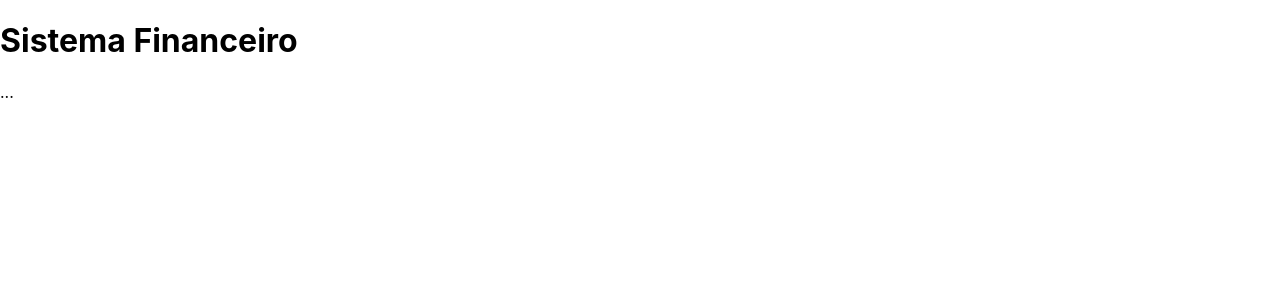
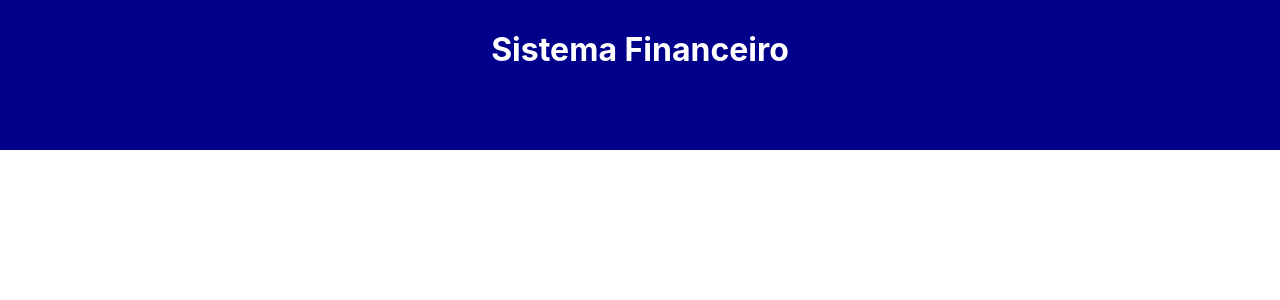
Before and after one commit to Leandro-Pinho/expense-tracker, a React (Create React App) app: page / in a window 1280 px wide. Shown: the top 300 px of the page. Built offline with nearby package versions, Linux system fonts and the light colour scheme.

Commit message:
create data items

```diff
--- a/src/App.styles.ts
+++ b/src/App.styles.ts
@@ -2,8 +2,21 @@ import styled from "styled-components";
 
 export const Container = styled.div``;
 
-export const Header = styled.div``;
+export const Header = styled.div`
+   background-color: darkblue;
+   height: 150px;
+   text-align: center;
+`;
 
-export const HeaderText = styled.h1``;
+export const HeaderText = styled.h1`
+   margin: 0;
+   padding: 0;
+   color: #fff;
+   padding-top: 30px;
+`;
 
-export const Body = styled.div``;
+export const Body = styled.div`
+   margin: auto;
+   max-width: 980px;
+   margin-botton: 50px;
+`;
--- a/src/App.tsx
+++ b/src/App.tsx
@@ -8,7 +8,11 @@ function App() {
       <C.HeaderText>Sistema Financeiro</C.HeaderText>
     </C.Header>
     <C.Body>
-      ...
+      {/* Area de informações */}
+
+      {/* Area de inserção */}
+
+      {/* tabela de itens */}
     </C.Body>
    </C.Container>
   );
```
Also changed, not shown: src/data/items.ts (added, +14 -0 lines).
